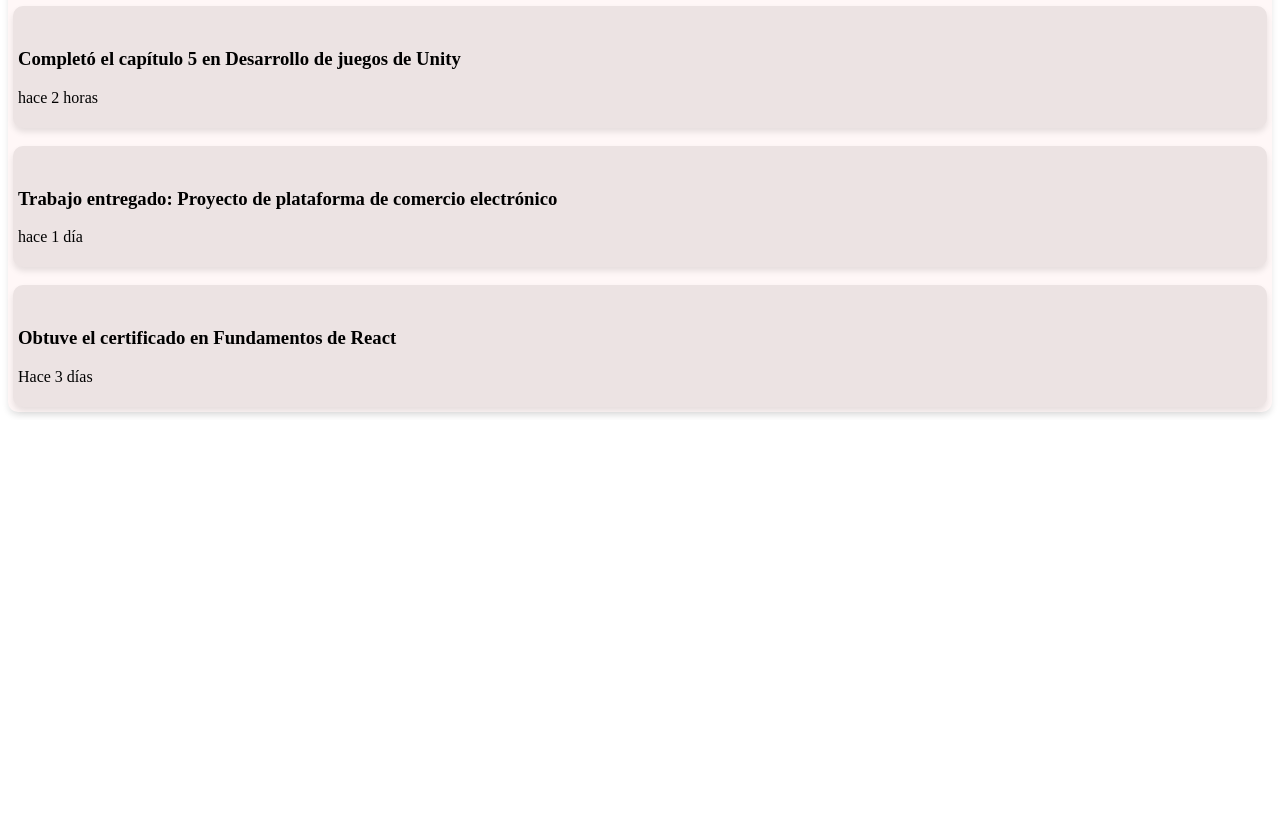
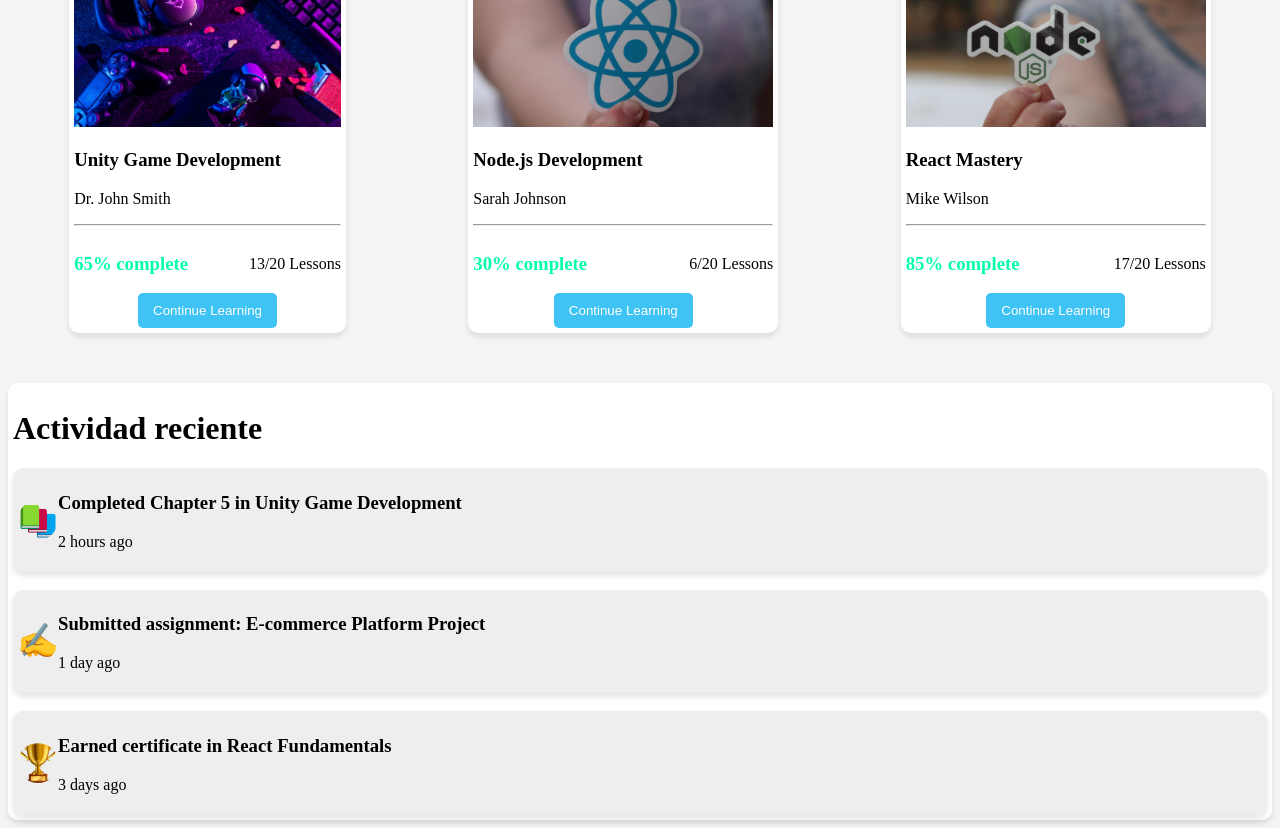
Before and after one commit to Edwincamilocorzosanchez/proyecto-js, a plain HTML site: page panel.html in a window 1280 px wide. Shown: the part 411-1239 px from the top of the page. Before the commit the page ends 831 px from the top, so only its background shows below. Drawn offline with Linux system fonts and the light colour scheme.

Commit message:
feat: :art: mejoras esteticas

```diff
--- a/css/panel.css
+++ b/css/panel.css
@@ -1,11 +1,15 @@
+body{
+    background-color: #e0d2d23b;
+}
 .tarjetas{
     align-items: center;
     justify-content: space-around;
     display: flex;
 }
+.tarjetas h1{
+    color: #3ec3f4;
+}
 .tarje1{
-    grid-column-start: 2;
-    grid-row-start: 2;
     background-color: #ffffff;
     border-radius: 10px;
     padding: 5px;
@@ -14,8 +18,6 @@
     transition: transform 0.3s ease-in-out;
 }
 .tarje2{
-    grid-column-start: 2;
-    grid-row-start: 2;
     background-color: #ffffff;
     border-radius: 10px;
     padding: 5px;
@@ -24,8 +26,6 @@
     transition: transform 0.3s ease-in-out;
 }
 .tarje3{
-    grid-column-start: 2;
-    grid-row-start: 2;
     background-color: #ffffff;
     border-radius: 10px;
     padding: 5px;
@@ -47,10 +47,78 @@
     cursor: pointer;
     transition: background-color 0.3s;
 }
+.cursos{
+    align-items: center;
+    justify-content: space-around;
+    display: flex;
+}
+.curso1{
+    background-color: #ffffff;
+    border-radius: 10px;
+    padding: 5px;
+    text-align: left;
+    box-shadow: 0px 4px 6px rgba(0, 0, 0, 0.1);
+    transition: transform 0.3s ease-in-out;
+}
+.curso1 img{
+    width: 100%;
+    height: 200px;
+}
+.curso1:hover{
+     transform: translateY(-5px);
+}
+.verde{
+    color: rgb(2, 255, 171);
+}
+.lado{
+    align-items: center;
+    justify-content: space-between;
+    display: flex;
+}
+.buttoncursos{
+    text-align: center;
+}
+.buttoncursos button{
+    background-color: #3ec3f4;
+    color: #fff;
+    border: none;
+    padding: 10px 15px;
+    border-radius: 5px;
+    cursor: pointer;
+    transition: background-color 0.3s;
+}
+.curso2{
+    background-color: #ffffff;
+    border-radius: 10px;
+    padding: 5px;
+    text-align: left;
+    box-shadow: 0px 4px 6px rgba(0, 0, 0, 0.1);
+    transition: transform 0.3s ease-in-out;
+}
+.curso2 img{
+    width: 100%;
+    height: 200px;
+}
+.curso2:hover{
+     transform: translateY(-5px);
+}
+.curso3{
+    background-color: #ffffff;
+    border-radius: 10px;
+    padding: 5px;
+    text-align: left;
+    box-shadow: 0px 4px 6px rgba(0, 0, 0, 0.1);
+    transition: transform 0.3s ease-in-out;
+}
+.curso3 img{
+    width: 100%;
+    height: 200px;
+}
+.curso3:hover{
+     transform: translateY(-5px);
+}
 .recientes{
-    grid-column-start: 2;
-    grid-row-start: 2;
-    background-color: #fff7f7;
+    background-color: #ffffff;
     border-radius: 10px;
     padding: 5px;
     text-align: left;
@@ -58,19 +126,23 @@
     transition: transform 0.3s ease-in-out;
 }
 .a1{
-    grid-column-start: 2;
-    grid-row-start: 2;
-    background-color: #ece3e3;
+    background-color: #eeeeee;
     border-radius: 10px;
     padding: 5px;
     text-align: left;
     box-shadow: 0px 4px 6px rgba(0, 0, 0, 0.1);
     transition: transform 0.3s ease-in-out;
 }
+.imgactividad{
+    align-items: center;
+    display: flex;
+}
+.imgactividad img{
+    width: 40px;
+    border-radius: 60%;
+}
 .a2{
-    grid-column-start: 2;
-    grid-row-start: 2;
-    background-color: #ece3e3;
+    background-color: #eeeeee;
     border-radius: 10px;
     padding: 5px;
     text-align: left;
@@ -78,9 +150,7 @@
     transition: transform 0.3s ease-in-out;
 }
 .a3{
-    grid-column-start: 2;
-    grid-row-start: 2;
-    background-color: #ece3e3;
+    background-color: #eeeeee;
     border-radius: 10px;
     padding: 5px;
     text-align: left;
--- a/panel.html
+++ b/panel.html
@@ -10,42 +10,90 @@
     <h1 class="title">Panel</h1>
     <div class="tarjetas">
         <div class="tarje1">
-            <h2>Cursos activos</h2>
+            <h2>Active Courses</h2>
             <h1>3</h1>
         </div>
         <div class="tarje2">
-            <h2>Asignaciones Pendientes</h2>
+            <h2>Pending Assignments</h2>
             <h1>2</h1>
         </div>
         <div class="tarje3">
-            <h2>Progreso General</h2>
+            <h2>Overall Progress</h2>
             <h1>75%</h1>
         </div>
     </div>
     &nbsp;
     <div class="titlebutoom">
         <h1>Mis cursos inscritos</h1>
-        <a href="#"><button>Explorar mas cursos</button></a>
+        <a href="#"><button>Browse More Courses</button></a>
     </div>
     &nbsp;
+    <div class="cursos">
+        <div class="curso1">
+            <img src="img/curso1.jpeg" alt="">
+            <h3>Unity Game Development</h3>
+            <p>Dr. John Smith</p>
+            <hr>
+            <div class="lado">
+                <h3 class="verde">65% complete</h3>
+                <p>13/20 Lessons</p>
+            </div>
+            <div class="buttoncursos"><a href="#"><button>Continue Learning</button></a></div>
+        </div>
+        <div class="curso2">
+            <img src="img/curso2.jpeg" alt="">
+            <h3>Node.js Development</h3>
+            <p>Sarah Johnson</p>
+            <hr>
+            <div class="lado">
+                <h3 class="verde">30% complete</h3>
+                <p>6/20 Lessons</p>
+            </div>
+            <div class="buttoncursos"><a href="#"><button>Continue Learning</button></a></div>
+        </div>
+        <div class="curso3">
+            <img src="img/curso3.jpeg" alt="">
+            <h3>React Mastery</h3>
+            <p>Mike Wilson</p>
+            <hr>
+            <div class="lado">
+                <h3 class="verde">85% complete</h3>
+                <p>17/20 Lessons</p>
+            </div>
+            <div class="buttoncursos"><a href="#"><button>Continue Learning</button></a></div>
+        </div>
+    </div>
+     <p> &nbsp;</p>
     <div class="recientes">
         <h1>Actividad reciente</h1>
         <div class="a1">
-            <img src="" alt="">
-            <h3>Completó el capítulo 5 en Desarrollo de juegos de Unity</h3>
-            <p>hace 2 horas</p>
+            <div class="imgactividad">
+                <img src="img/libros.png" alt="">
+            <div class="ladoactividad">
+            <h3>Completed Chapter 5 in Unity Game Development</h3>
+            <p>2 hours ago</p>
+            </div>
+            </div>
         </div>
         &nbsp;
         <div class="a2">
-            <img src="" alt="">
-            <h3>Trabajo entregado: Proyecto de plataforma de comercio electrónico</h3>
-            <p>hace 1 día</p>
+            <div class="imgactividad">
+                <img src="img/mano.png" alt="">
+            <div class="ladoactividad">
+            <h3>Submitted assignment: E-commerce Platform Project</h3>
+            <p>1 day ago</p>
+            </div>
+            </div>
         </div>
         &nbsp;
         <div class="a3">
-            <img src="" alt="">
-            <h3>Obtuve el certificado en Fundamentos de React</h3>
-            <p>Hace 3 días</p>
+           <div class="imgactividad">
+                <img src="img/trofeos.png" alt="">
+            <div class="ladoactividad">
+            <h3>Earned certificate in React Fundamentals</h3>
+            <p>3 days ago</p>
+            </div>
+            </div>
         </div>
     </div>
 </body>
```
Also changed, not shown: img/curso1.jpeg (added), img/curso2.jpeg (added), img/curso3.jpeg (added), img/libros.png (added), img/mano.png (added), img/trofeos.png (added).
